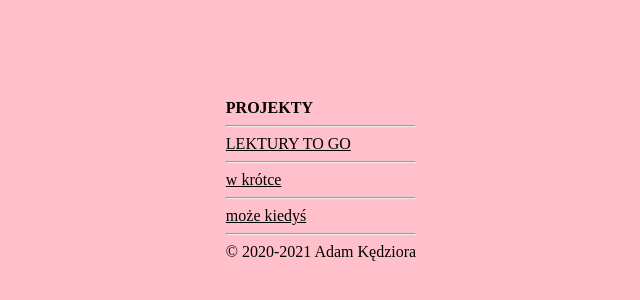
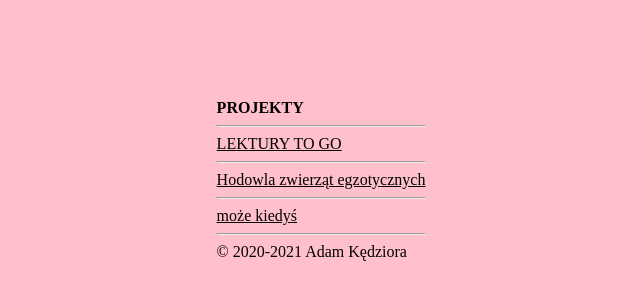
Before and after one commit to Kedzior27/projekty, a plain HTML site: page index.html in a window 1280 px wide. Shown: the part 220-520 px from the top of the page, without its empty margins (319-959 px from the left). Drawn offline with Linux system fonts and the light colour scheme.

Commit message:
Update index.html

```diff
--- a/index.html
+++ b/index.html
@@ -35,7 +35,7 @@
                 <a href="https://kedzior27.github.io/lektury/" class="active">LEKTURY TO GO</a>
                 <br>
                 <hr>
-                <a href=".">w krótce</a>
+                <a href=".">Hodowla zwierząt egzotycznych</a>
                 <br>
                 <hr>
                 <a href=".">może kiedyś</a>
```
